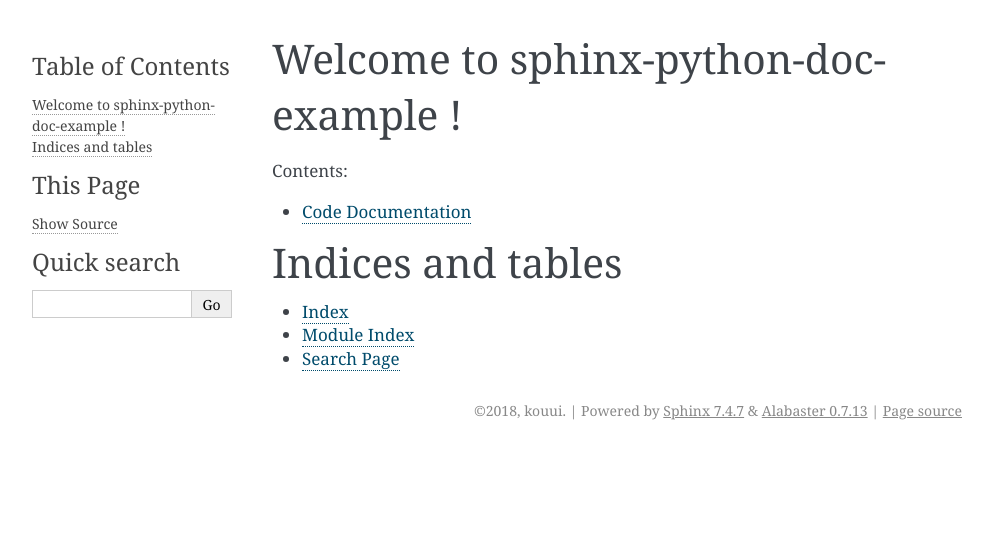
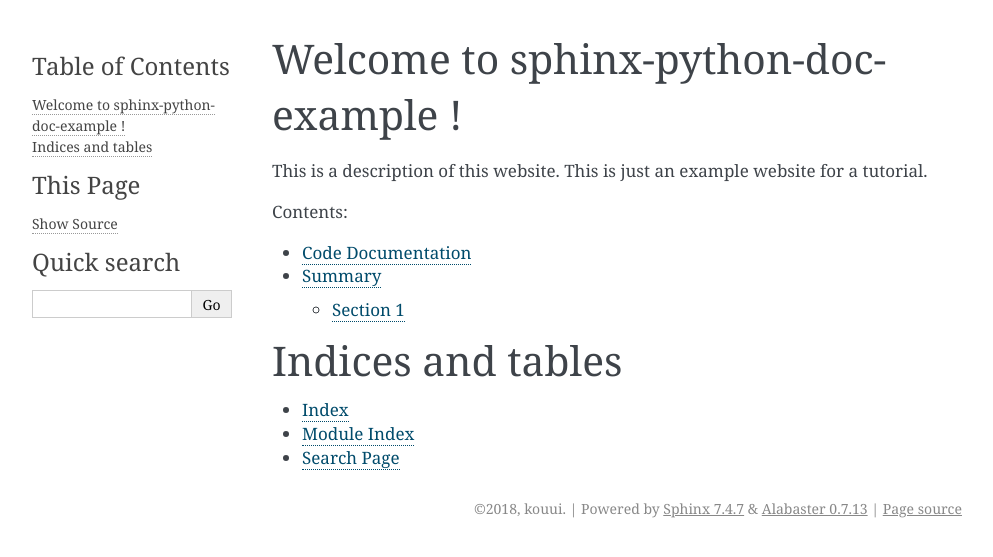
Before and after one commit to kouui/sphinx-python-doc-example, a Sphinx documentation site: the page built from sphinx/index.rst, in a window 1280 px wide. Shown: the top 557 px of the page, without its empty margins (148-1141 px from the left). Built offline with Sphinx 7.4.7, drawn with Linux system fonts in a browser that asks for light colours.

Commit message:
adding website content

```diff
--- a/sphinx/index.rst
+++ b/sphinx/index.rst
@@ -6,11 +6,14 @@
 Welcome to sphinx-python-doc-example !
 =====================================================
 
+This is a description of this website. This is just an example website for a tutorial.
+
 .. toctree::
    :maxdepth: 2
    :caption: Contents:
 
    code
+   summary
 
 
 Indices and tables
```
Also changed, not shown: sphinx/summary.rst (added, +14 -0 lines).
